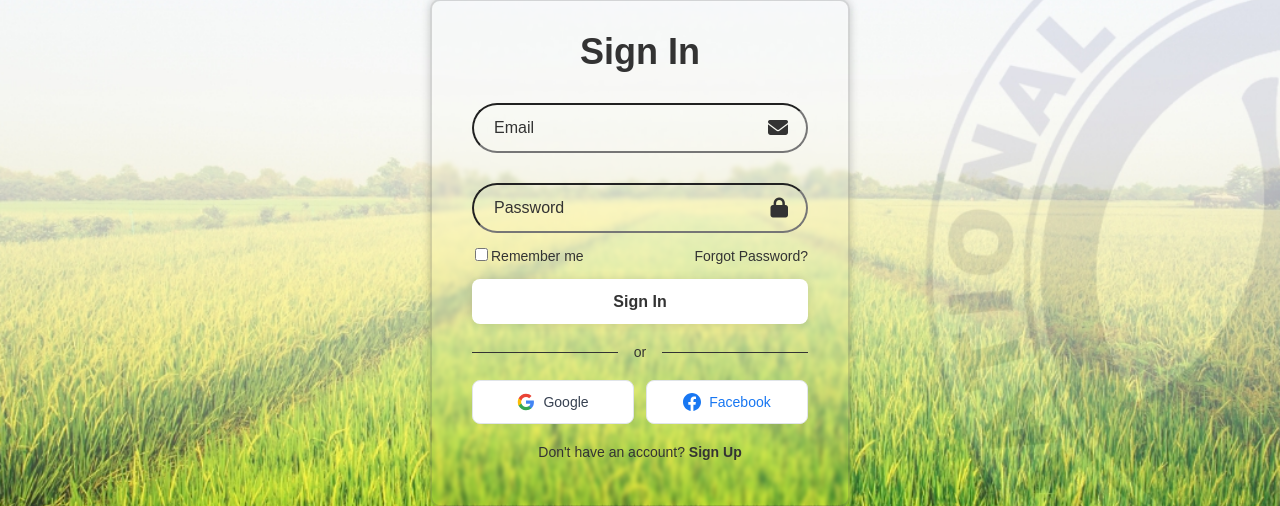
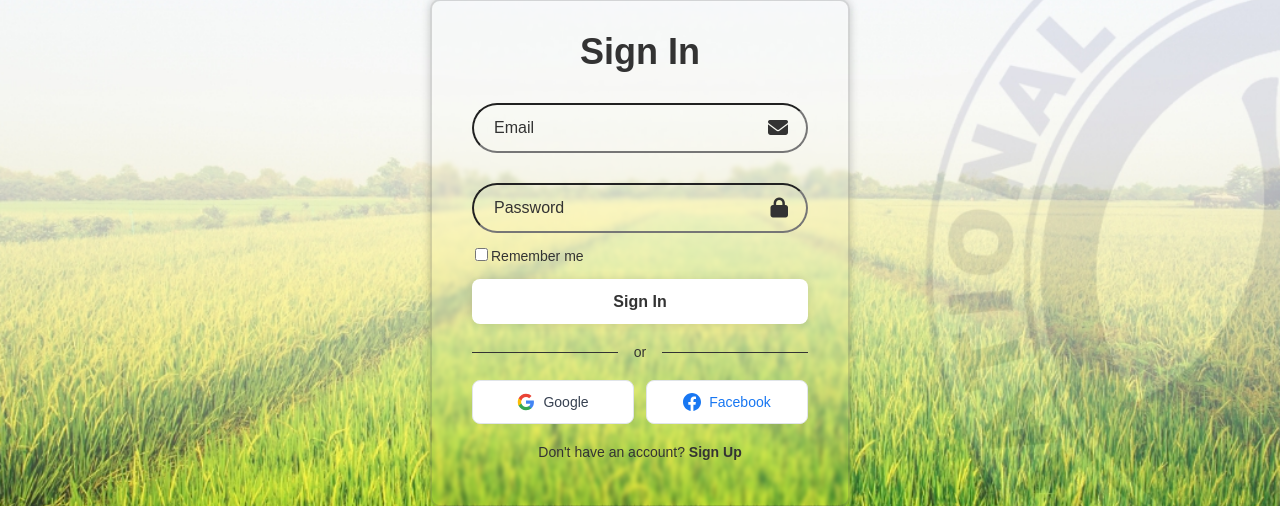
Before and after one commit to andrei5713/NMS, a PHP site: page / in a window 1280 px wide. Shown: the part 147-653 px from the top of the page. Run offline with PHP 8.4, Linux system fonts and the light colour scheme.

Commit message:
removing_href_forgotPass

```diff
--- a/index.php
+++ b/index.php
@@ -33,7 +33,6 @@
 
             <div class="remember-forgot">
                 <label><input type="checkbox">Remember me</label>
-                <a href="#">Forgot Password?</a>
             </div>
 
             <input type="submit" class="btn" value="Sign In" name="signIn">
```
